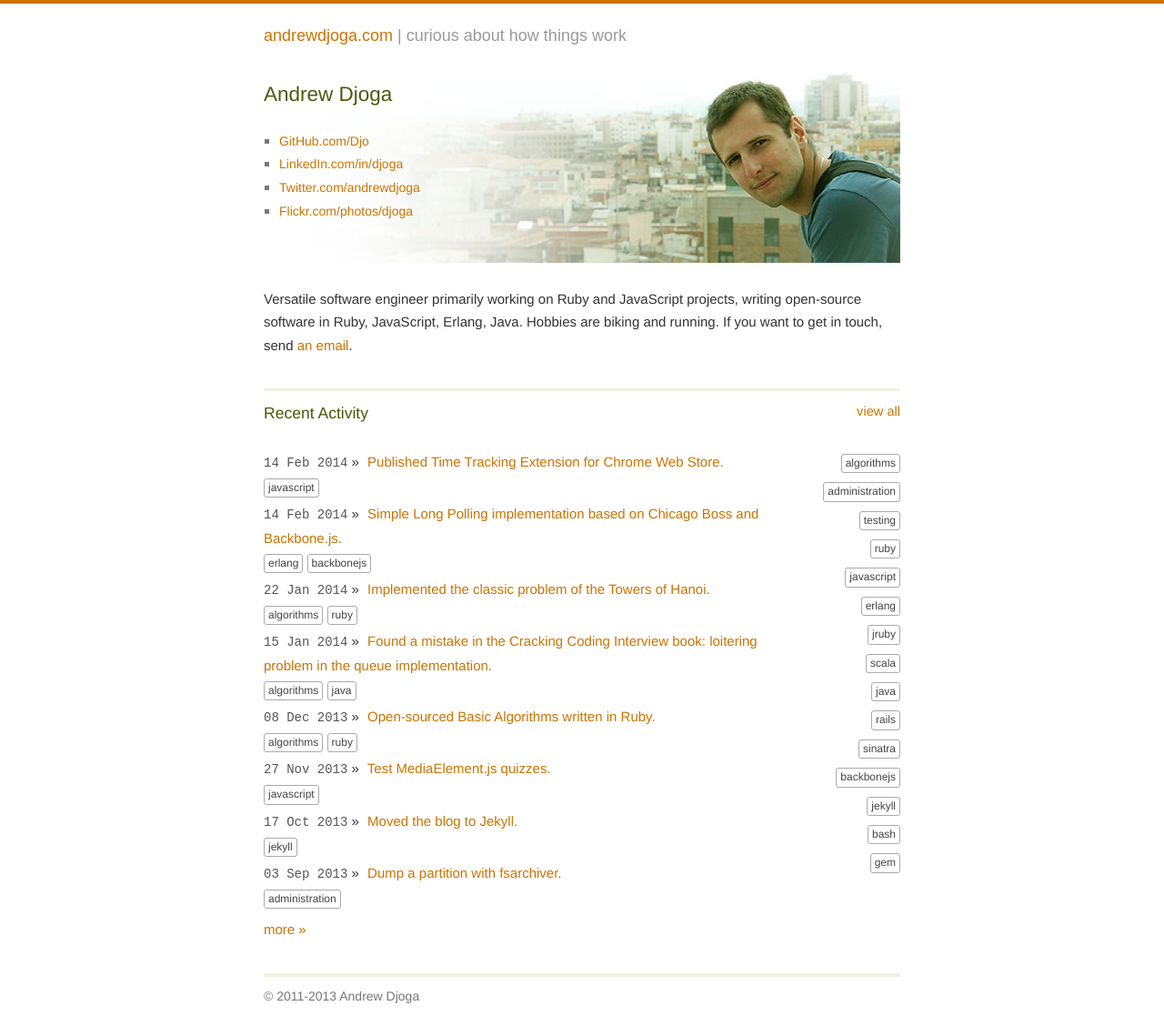
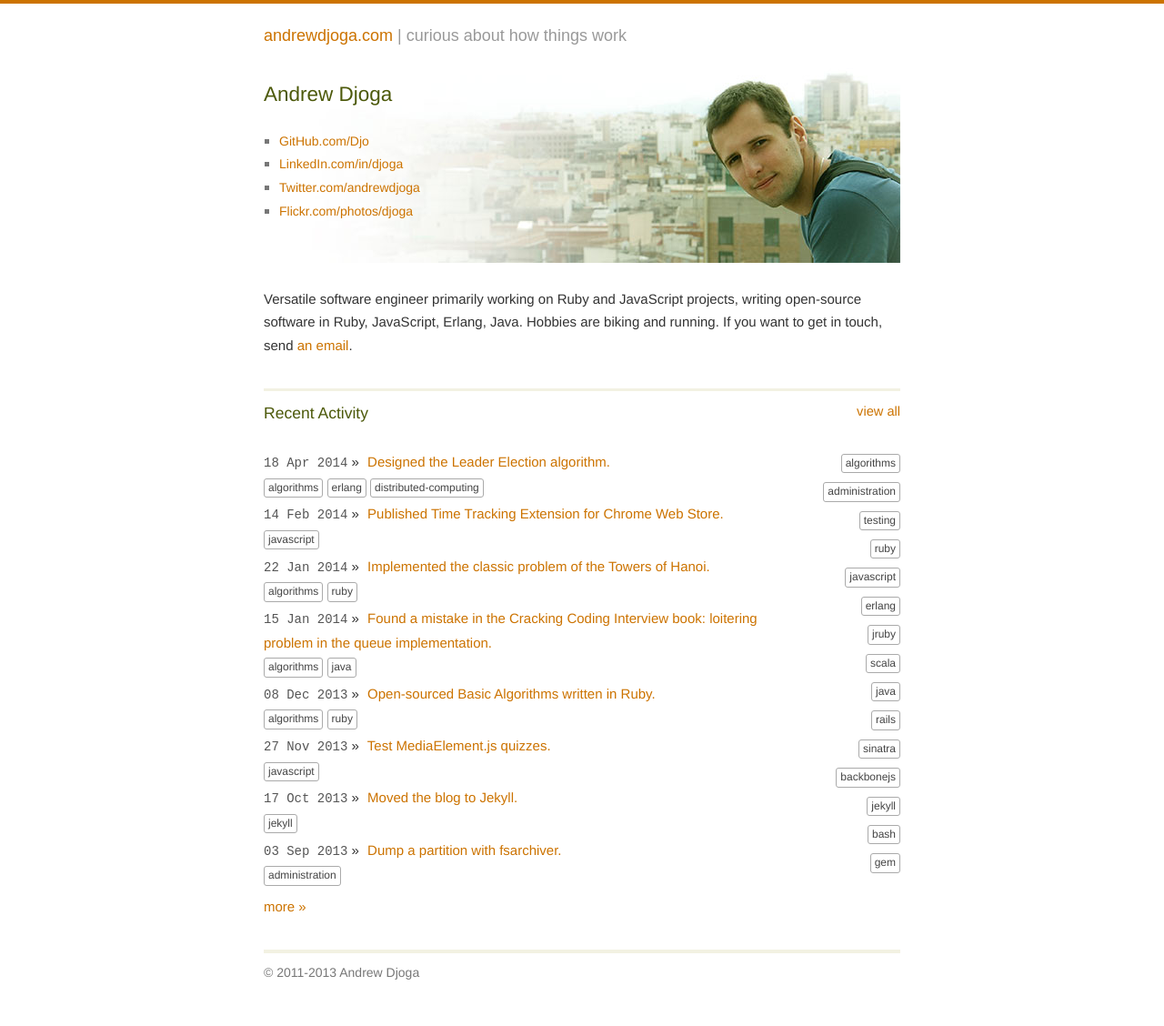
Before and after one commit to djo/djo.github.io, a Jekyll site: the page built from index.html, in a window 1280 px wide. Shown: the whole page at 91% size. Built offline with Jekyll 4.4.1, drawn with Linux system fonts in a browser that asks for light colours; after the commit the page ends 1102 px from its top, so only the background shows below that.

Commit message:
The leader election activity

```diff
--- a/_config.yml
+++ b/_config.yml
@@ -15,20 +15,21 @@ activity_tags:
   - bash
   - gem
   - benchmark
+  - distributed-computing
   - coursera
   - slideshare
 
 activities:
   -
+    text: "Designed the Leader Election algorithm."
+    date: 2014-04-18
+    link: 'https://github.com/Djo/leader_election'
+    tags: ['algorithms', 'erlang', 'distributed-computing']
+  -
     text: "Published Time Tracking Extension for Chrome Web Store."
     date: 2014-02-14
     link: 'https://github.com/Djo/time-entry'
     tags: ['javascript']
-  -
-    text: "Simple Long Polling implementation based on Chicago Boss and Backbone.js."
-    date: 2014-02-14
-    link: 'https://github.com/Djo/kaede'
-    tags: ['erlang', 'backbonejs']
   -
     text: "Implemented the classic problem of the Towers of Hanoi."
     date: 2014-01-22
@@ -70,10 +71,10 @@ activities:
     link: '/assets/scala-certificate.pdf'
     tags: ['algorithms', 'coursera', 'scala']
   -
-    text: Long-Polling site example on Erlang.
+    text: Long Polling implementation based on Chicago Boss and Backbone.js.
     date: 2013-03-15
     link: 'https://github.com/Djo/kaede'
-    tags: ['erlang']
+    tags: ['erlang', 'backbonejs']
   -
     text: Implementation of Chicago Boss Tutorial.
     date: 2013-03-13
```
